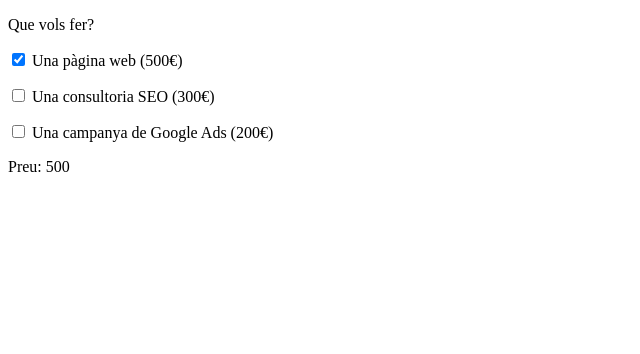
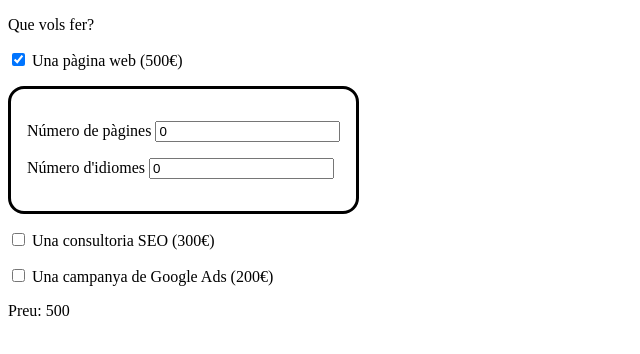
Before and after one commit to jordilop/angular-sprint7, an Angular app: page / in a window 1280 px wide. Both pictures are taken after a click on the checkbox 18 px from the left and 59 px from the top of the page. Shown: the top 354 px of the page, without its empty margins (0-640 px from the left). Built offline with nearby package versions, Linux system fonts and the light colour scheme.

Commit message:
Exercici 2

```diff
--- a/src/app/components/home/home.component.html
+++ b/src/app/components/home/home.component.html
@@ -2,6 +2,7 @@
 <p>
     <input type="checkbox" name="web" (change)="onChanged($event)">
     Una pàgina web (500€)
+    <app-panell *ngIf="show" (pagesEvent)="receivePages($event)" (langsEvent)="receiveLangs($event)"></app-panell>
 </p>
 <p>
     <input type="checkbox" name="seo" (change)="onChanged($event)">
--- a/src/app/components/home/home.component.ts
+++ b/src/app/components/home/home.component.ts
@@ -1,4 +1,5 @@
 import { Component } from '@angular/core';
+import { TotalAmountServiceService } from 'src/app/total-amount-service.service';
 
 @Component({
   selector: 'app-home',
@@ -9,9 +10,16 @@ export class HomeComponent {
   totalAmount = 0;
   totalPrices = [0, 0, 0];
   prices = [500, 300, 200];
+  show = false;
+
+  webServices = [0, 0];
+
+  constructor(private totalAmountService: TotalAmountServiceService) {
+
+  }
 
   onChanged(e: any) {
-    let {name, checked} = e.target;
+    let { name, checked } = e.target;
     let index = 0;
     this.totalAmount = 0;
 
@@ -19,10 +27,21 @@ export class HomeComponent {
     name == 'seo' ? index = 1 : false;
     name == 'ads' ? index = 2 : false;
 
+    name == 'web' && checked ? this.show = true : false;
+    name == 'web' && !checked ? this.show = false : false;
+
     checked ? this.totalPrices[index] = this.prices[index] : this.totalPrices[index] = 0;
 
-    this.calculateTotalAmount();
+    this.totalAmount = this.totalAmountService.calculateTotalAmount(this.totalPrices, this.webServices);
   }
 
-  calculateTotalAmount = () => this.totalPrices.map(price => this.totalAmount += price);
+  receivePages(e: any) {
+    this.webServices[0] = Number(e);
+    this.totalAmount = this.totalAmountService.calculateTotalAmount(this.totalPrices, this.webServices);
+  }
+
+  receiveLangs(e: any) {
+    this.webServices[1] = Number(e);
+    this.totalAmount = this.totalAmountService.calculateTotalAmount(this.totalPrices, this.webServices);
+  }
 }
--- /dev/null
+++ b/src/app/components/panell/panell.component.css
@@ -0,0 +1,7 @@
+.form {
+    width: max-content;
+    border: .2rem solid black;
+    border-radius: 1rem;
+    padding: 1rem;
+    margin: 1rem 0;
+}
--- /dev/null
+++ b/src/app/components/panell/panell.component.html
@@ -0,0 +1,16 @@
+<div class="form">
+    <form [formGroup]="panellForm">
+        <p>
+            <label>Número de pàgines </label>
+            <input formControlName="pages" type="text" name="pages" [value]="pages" (keyup)="onKeyup($event)">
+        </p>
+        <p *ngIf="panellForm.get('pages')?.hasError('required')">Entra un valor!</p>
+        <p *ngIf="panellForm.get('pages')?.hasError('pattern')">El valor ha de ser numèric sencer!</p>
+        <p>
+            <label>Número d'idiomes </label>
+            <input formControlName="langs" type="text" name="langs" [value]="langs" (keyup)="onKeyup($event)">
+        </p>
+        <p *ngIf="panellForm.get('langs')?.hasError('required')">Entra un valor!</p>
+        <p *ngIf="panellForm.get('langs')?.hasError('pattern')">El valor ha de ser numèric sencer!</p>
+    </form>
+</div>
--- /dev/null
+++ b/src/app/components/panell/panell.component.ts
@@ -0,0 +1,34 @@
+import { Component, EventEmitter, Output } from '@angular/core';
+import { FormBuilder, FormGroup, Validators } from '@angular/forms';
+
+@Component({
+  selector: 'app-panell',
+  templateUrl: './panell.component.html',
+  styleUrls: ['./panell.component.css']
+})
+export class PanellComponent {
+
+  panellForm: FormGroup;
+
+  constructor(private _builder: FormBuilder) {
+    this.panellForm = this._builder.group({
+      pages: [this.pages, [Validators.required, Validators.pattern("^[0-9]*$")]],
+      langs: [this.langs, [Validators.required, Validators.pattern("^[0-9]*$")]]
+    });
+  }
+
+  @Output() pagesEvent = new EventEmitter<number>();
+  @Output() langsEvent = new EventEmitter<number>();
+
+  pages = 0;
+  langs = 0;
+
+  onKeyup(e: any) {
+    let { name, value } = e.target;
+
+    name == 'pages' ? this.pages = value : this.langs = value;
+
+    this.pagesEvent.emit(this.pages);
+    this.langsEvent.emit(this.langs);
+  }
+}
--- /dev/null
+++ b/src/app/total-amount-service.service.ts
@@ -0,0 +1,15 @@
+import { Injectable } from '@angular/core';
+
+@Injectable({
+  providedIn: 'root'
+})
+export class TotalAmountServiceService {
+
+  constructor() { }
+
+  calculateTotalAmount(totalPrices: Array<number>, webServices: Array<number>) {
+    let totalAmount = webServices.reduce((accumulator, currentValue) => accumulator * currentValue) * 30;
+    totalPrices.map(price => totalAmount += price);
+    return totalAmount;
+  }
+}
```
Also changed, not shown: src/app/app.module.ts (+6 -2 lines), 2 other files (tests, documents, lock files or other folders).
